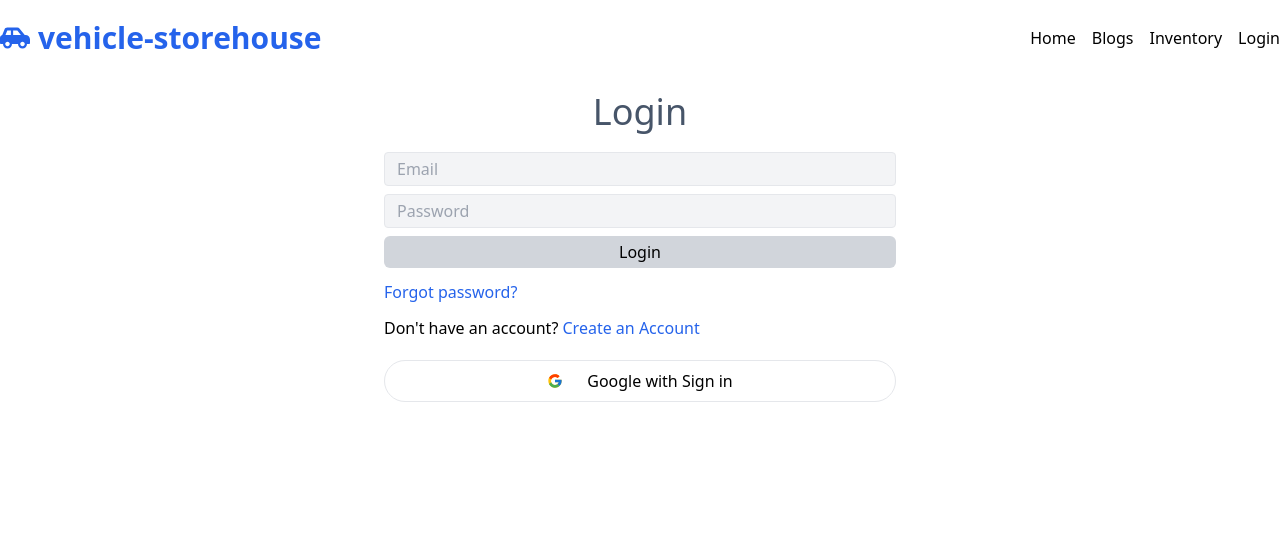
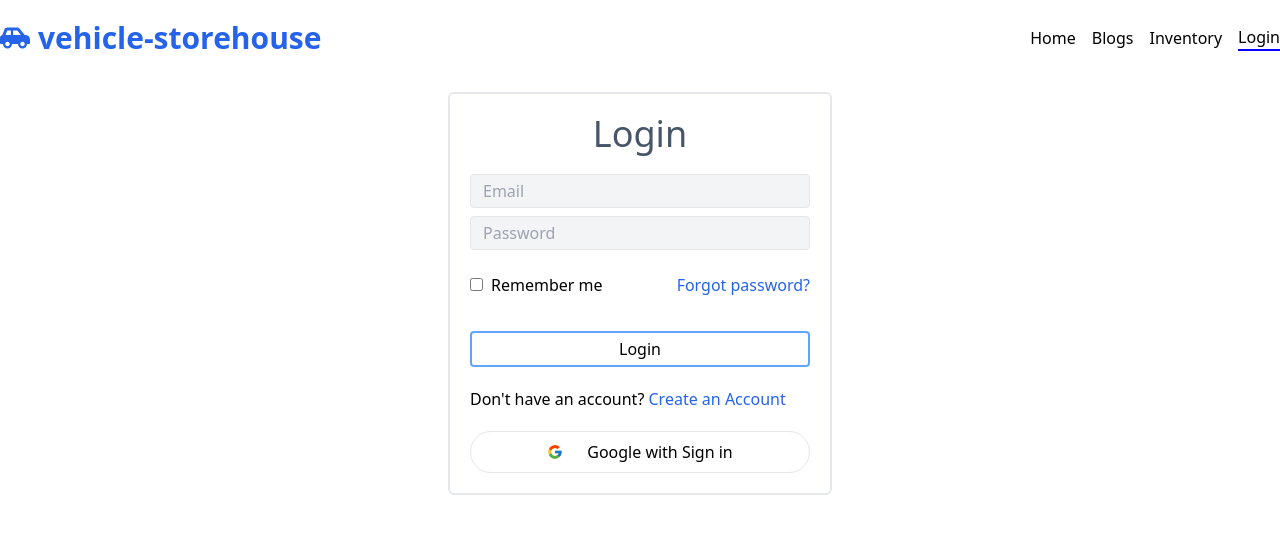
Before and after one commit to MazharulDev/vehicle-storehouse-client-side, a React (Create React App) app: page /login in a window 1280 px wide. Shown: the top 534 px of the page. Built offline with nearby package versions, Linux system fonts and the light colour scheme; no server answers.

Commit message:
custom link added

```diff
--- /dev/null
+++ b/src/components/CustomLink/CustomLink.js
@@ -0,0 +1,22 @@
+import React from 'react';
+import {
+    Link,
+    useMatch,
+    useResolvedPath,
+  } from "react-router-dom";
+
+const CustomLink = ({children, to, ...props}) => {
+    let resolved = useResolvedPath(to);
+    let match = useMatch({ path: resolved.pathname, end: true });
+    return (
+        <Link
+        style={{ borderBottom: match ? "2px solid blue" : "" }}
+        to={to}
+        {...props}
+      >
+        {children}
+      </Link>
+    );
+};
+
+export default CustomLink;
--- a/src/components/Home/Header/SimpleHeader/SimpleHeader.js
+++ b/src/components/Home/Header/SimpleHeader/SimpleHeader.js
@@ -1,13 +1,15 @@
 import React, { useState } from "react";
 import {BiMenuAltRight} from 'react-icons/bi'
 import {AiOutlineCloseCircle} from 'react-icons/ai';
-import { Link, useNavigate } from "react-router-dom";
+import { useNavigate } from "react-router-dom";
 import { useAuthState } from "react-firebase-hooks/auth";
 import { signOut } from "firebase/auth";
 import { toast } from "react-toastify";
 import {FaCarSide} from 'react-icons/fa';
 import auth from "../../../../firebase.init";
 import Loading from "../../../Loading/Loading";
+import CustomLink from "../../../CustomLink/CustomLink";
+
 
 const SimpleHeader = () => {
     const [openMenu, setOpenMenu] = useState(false);
@@ -42,23 +44,23 @@ const SimpleHeader = () => {
                     className={`lg:!flex gap-4 lg:items-center lg:bg-transparent bg-blue-400 rounded-md lg:flex-row flex-col lg:p-0 p-3 text-left ${openMenu ? "flex text-white" : "hidden"
                         }`}
                 >
-                    <Link to="/">Home</Link>
-                    <Link to="/blogs">Blogs</Link>
-                    <Link to="/inventory">Inventory</Link>
+                    <CustomLink to="/">Home</CustomLink>
+                    <CustomLink to="/blogs">Blogs</CustomLink>
+                    <CustomLink to="/inventory">Inventory</CustomLink>
 
                     {user ? (
                         <div className="flex lg:flex-row flex-col gap-4">
-                            <Link to="/addItems">Add Items</Link>
-                            <Link to="/manageItems">Manage Items</Link>
-                            <Link to="/myItems">My Items</Link>
+                            <CustomLink to="/addItems">Add Items</CustomLink>
+                            <CustomLink to="/manageItems">Manage Items</CustomLink>
+                            <CustomLink to="/myItems">My Items</CustomLink>
                             <button onClick={handleSignOut}>
                                 logout
                             </button>
                         </div>
                     ) : (
-                        <Link to='/login'>
+                        <CustomLink to='/login'>
                             Login
-                        </Link>
+                        </CustomLink>
                     )}
                 </ul>
             </nav>
--- a/src/components/pages/CreateAccount/CreateAccount.js
+++ b/src/components/pages/CreateAccount/CreateAccount.js
@@ -95,8 +95,8 @@ const CreateAccount = () => {
     return (
         <div>
             <SimpleHeader />
-            <div className='mt-4 w-4/5 md:w-2/5 mx-auto'>
-                <h2 className='text-4xl text-center my-5'>Create an account</h2>
+            <div className='container mt-4 w-96 mx-auto px-8 border-2 rounded-md'>
+                <h2 className='text-4xl text-center my-5 text-slate-600'>Create an account</h2>
                 <form onSubmit={handleSubmit}>
                     <input onChange={handleNameChange} className='border px-3 py-1 mb-3 w-full' type="text" name="name" placeholder='Enter Your full name' required />
                     <br />
@@ -107,10 +107,10 @@ const CreateAccount = () => {
                     <input onChange={handleConfirmPassword} className='border px-3 py-1 mb-3 w-full' type="password" name="password" placeholder='Enter Confirm password' required/>
                     <br />
                     <p className='text-red-600'>{error}</p>
-                    <input className='px-3 py-1 bg-gray-300 hover:bg-gray-400 cursor-pointer rounded-md w-full' type="submit" value="Sign Up" />
+                    <input className=' px-3 py-1 bg-transparent border-2 border-blue-400 hover:bg-blue-400 hover:text-white rounded mt-5 duration-200 cursor-pointer w-full' type="submit" value="Sign Up" />
                     <h2 className='my-5'>Have an account? <Link className='text-blue-600 hover:underline' to='/login'>Login</Link> </h2>
                 </form>
-                <button onClick={handleGoogleSignIn} className='flex justify-center items-center gap-6 w-full border rounded-full px-4 py-2 mt-5 hover:bg-slate-100'><FcGoogle></FcGoogle>Google with Sign in</button>
+                <button onClick={handleGoogleSignIn} className='flex justify-center items-center gap-6 w-full border rounded-full px-4 py-2 my-5 hover:bg-slate-100'><FcGoogle></FcGoogle>Google with Sign in</button>
             </div>
         </div>
     );
--- a/src/components/pages/ForgotPassword/ForgotPassword.js
+++ b/src/components/pages/ForgotPassword/ForgotPassword.js
@@ -30,10 +30,10 @@ const ForgotPassword = () => {
         <div>
             <SimpleHeader />
             <h2 className='text-center text-gray-500 text-4xl my-5'>Reset Password</h2>
-            <div className='w-4/5 md:w-2/5 mx-auto mt-5'>
+            <div className='w-96 mx-auto mt-5 border-2 p-5'>
 
                 <input onChange={handleEmailChange} className='w-full border px-3 py-1 bg-gray-100' type="email" name="email" placeholder='Enter Email' />
-                <button onClick={handleResetBtn} className='mt-5 px-3 py-1 bg-gray-300 hover:bg-gray-400 rounded-md'>
+                <button onClick={handleResetBtn} className=' px-3 py-1 bg-transparent border-2 border-blue-400 hover:bg-blue-400 hover:text-white rounded mt-5 duration-200 cursor-pointer'>
                     Sent
                 </button>
             </div>
--- a/src/components/pages/Login/Login.js
+++ b/src/components/pages/Login/Login.js
@@ -3,7 +3,7 @@ import { Link, useLocation, useNavigate } from 'react-router-dom';
 import { FcGoogle } from 'react-icons/fc'
 import SimpleHeader from '../../Home/Header/SimpleHeader/SimpleHeader';
 import auth from '../../../firebase.init';
-import {useSignInWithEmailAndPassword, useSignInWithGoogle} from 'react-firebase-hooks/auth'
+import { useSignInWithEmailAndPassword, useSignInWithGoogle } from 'react-firebase-hooks/auth'
 import { toast } from 'react-toastify';
 import Loading from '../../Loading/Loading'
 const Login = () => {
@@ -11,26 +11,25 @@ const Login = () => {
         signInWithEmailAndPassword,
         userWithEmail,
         loadingWithEmail,
-        errorWithEmail,
-      ] = useSignInWithEmailAndPassword(auth);
-    const [email,setEmail]=useState('');
-    const [password,setPassword]=useState('');
-    const handleEmailChange=e=>{
-        const email=e.target.value;
+    ] = useSignInWithEmailAndPassword(auth);
+    const [email, setEmail] = useState('');
+    const [password, setPassword] = useState('');
+    const handleEmailChange = e => {
+        const email = e.target.value;
         setEmail(email)
     }
-    const handlePasswordChange=e=>{
-        const password=e.target.value;
+    const handlePasswordChange = e => {
+        const password = e.target.value;
         setPassword(password);
     }
-    const location=useLocation();
-    const navigate=useNavigate();
-    let from=location.state?.from?.pathname||'/';
+    const location = useLocation();
+    const navigate = useNavigate();
+    let from = location.state?.from?.pathname || '/';
 
 
-    const handleSubmit=e=>{
+    const handleSubmit = e => {
         e.preventDefault();
-        signInWithEmailAndPassword(email,password);
+        signInWithEmailAndPassword(email, password);
 
         const url = `https://vehicle-storehouse.herokuapp.com/login`
         fetch(url, {
@@ -38,60 +37,67 @@ const Login = () => {
             headers: {
                 "content-type": 'application/json'
             },
-            body: JSON.stringify({email})
+            body: JSON.stringify({ email })
         })
             .then(res => res.json())
             .then(result => {
-                localStorage.setItem('accessToken',result.accessToken);
-                navigate(from,{replace:true});
+                localStorage.setItem('accessToken', result.accessToken);
+                navigate(from, { replace: true });
             })
     }
     const [signInWithGoogle, userWithGoogle, loadingWithGoogle, errorWithGoogle] = useSignInWithGoogle(auth);
-    if(userWithGoogle || userWithEmail){
+    if (userWithGoogle || userWithEmail) {
         toast.success("Login Successfully")
     }
-    const handleGoogleSignIn=()=>{
+    const handleGoogleSignIn = () => {
         signInWithGoogle();
 
     }
-    if(userWithGoogle){
-        const email=userWithGoogle.user.email;
+    if (userWithGoogle) {
+        const email = userWithGoogle.user.email;
         const url = `https://vehicle-storehouse.herokuapp.com/login`
         fetch(url, {
             method: "POST",
             headers: {
                 "content-type": 'application/json'
             },
-            body: JSON.stringify({email})
+            body: JSON.stringify({ email })
         })
             .then(res => res.json())
             .then(result => {
-                localStorage.setItem('accessToken',result.accessToken);
-                navigate(from,{replace:true});
+                localStorage.setItem('accessToken', result.accessToken);
+                navigate(from, { replace: true });
             })
 
 
     }
-    if(loadingWithGoogle || loadingWithEmail){
+    if (loadingWithGoogle || loadingWithEmail) {
         return <Loading></Loading>
     }
-    if(errorWithGoogle){
+    if (errorWithGoogle) {
         toast(errorWithGoogle?.message)
     }
     return (
         <div>
-            <SimpleHeader/>
-            <div className='mt-4 w-4/5 md:w-2/5 mx-auto'>
+            <SimpleHeader />
+            <div className='container mt-4 w-96 mx-auto p-5 border-2 rounded-md'>
                 <div>
                     <h2 className='text-4xl text-center text-slate-600'>Login</h2>
                     <form onSubmit={handleSubmit} className='mt-5'>
-                        <input onChange={handleEmailChange} className='px-3 py-1 bg-gray-100 border rounded w-full' type="email" name="email" placeholder='Email' required/>
+                        <input onChange={handleEmailChange} className='px-3 py-1 bg-gray-100 border rounded w-full' type="email" name="email" placeholder='Email' required />
                         <br />
                         <input onChange={handlePasswordChange} className='px-3 py-1 bg-gray-100 my-2 border rounded w-full' type="password" name="password" placeholder='Password' required />
                         <br />
-                        <input className='px-3 py-1 bg-gray-300 hover:bg-gray-400 cursor-pointer rounded-md w-full' type="submit" value="Login" />
-                        <h2 className='my-3'><Link className='text-blue-600 hover:underline' to='/forgotPassword'>Forgot password?</Link></h2>
-                        <h2>Don't have an account? <Link className='text-blue-600 hover:underline' to='/createAccount'>Create an Account</Link> </h2>
+                        <div className='flex justify-between items-center'>
+                            <div>
+                                <input className='my-5' type="checkbox" name="remember" />
+                                <label className='ml-2' for="remember">Remember me</label>
+                            </div>
+                            <h2 className='my-3'><Link className='text-blue-600 hover:underline' to='/forgotPassword'>Forgot password?</Link></h2>
+                        </div>
+                        <input className=' px-3 py-1 bg-transparent border-2 border-blue-400 hover:bg-blue-400 hover:text-white rounded mt-5 duration-200 cursor-pointer w-full' type="submit" value="Login" />
+
+                        <h2 className='my-5'>Don't have an account? <Link className='text-blue-600 hover:underline' to='/createAccount'>Create an Account</Link> </h2>
                     </form>
                     <button onClick={handleGoogleSignIn} className='flex justify-center items-center gap-6 w-full border rounded-full px-4 py-2 mt-5 hover:bg-slate-100'><FcGoogle></FcGoogle>Google with Sign in</button>
                 </div>
```
Also changed, not shown: src/components/Home/Header/Header.js (+10 -9 lines), src/components/pages/Inventory/Inventory.js (+6 -4 lines).
